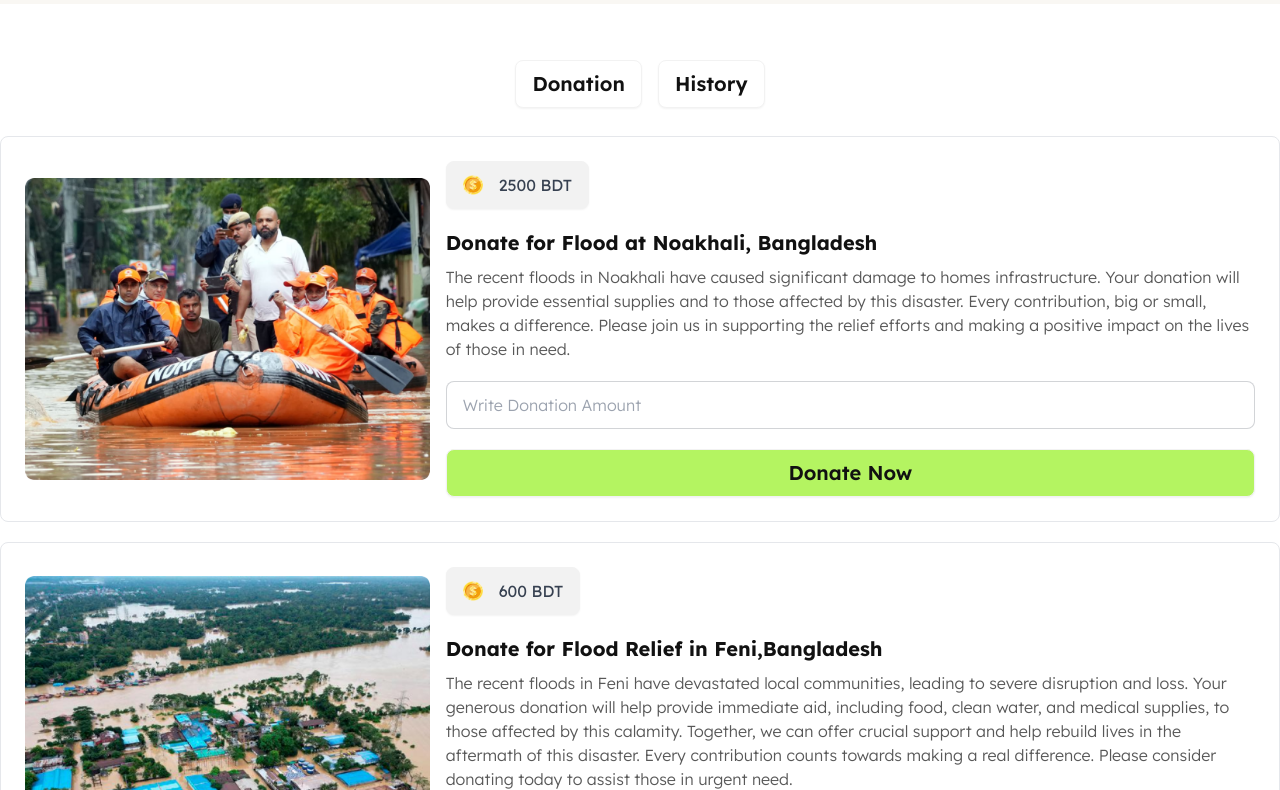
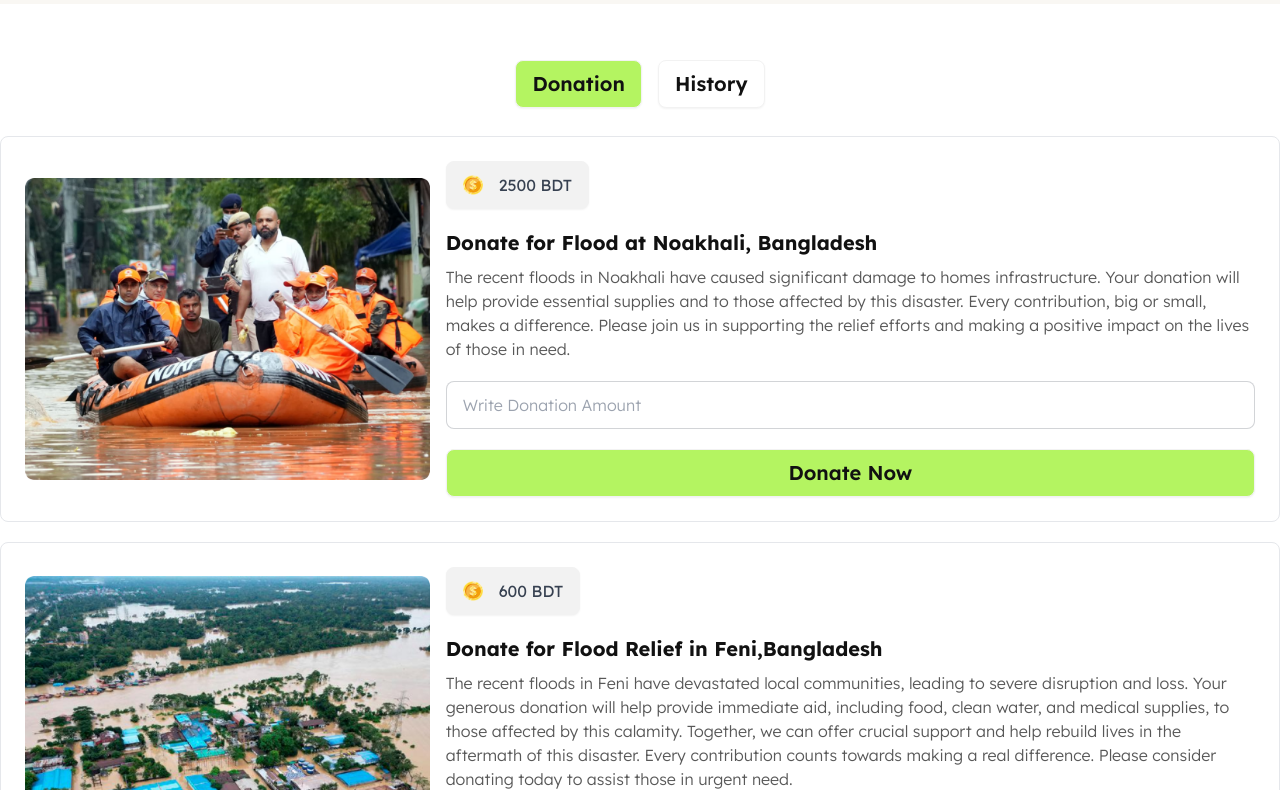
Before and after one commit to tajrin36/Donate-Bangladesh-assignment-5-, a plain HTML site: page index.html in a window 1280 px wide. Shown: the part 85-875 px from the top of the page. Drawn offline with nearby package versions, Linux system fonts and the light colour scheme.

Commit message:
bug fixed

```diff
--- a/index.html
+++ b/index.html
@@ -85,7 +85,7 @@
                     <!-- button 1 -->
                     <div class="">
                         <a id="donation-button" onclick="handleDonationButton()"
-                            class="btn bg-white text-[#111] text-base md:text-xl  md:font-semibold secondary-color">Donation</a>
+                            class="btn bg-[#B4F461] text-[#111] text-base md:text-xl  md:font-semibold secondary-color">Donation</a>
                     </div>
 
                     <!-- button 2 -->
--- a/js/utilities.js
+++ b/js/utilities.js
@@ -21,8 +21,8 @@ function handleDonationButton() {
     const historyButton = document.getElementById('history-button');
 
     donationButton.style.backgroundColor = "#B4F461";
+    historyButton.style.backgroundColor = "white";
 
-    historyButton.style.backgroundColor = "white";
 
 }
 
@@ -32,6 +32,7 @@ function handleHistoryButton(){
 
     historyButton.style.backgroundColor = "#B4F461";
     donationButton.style.backgroundColor = "white";
+
 }
 
 function showSectionByID(id){
```
